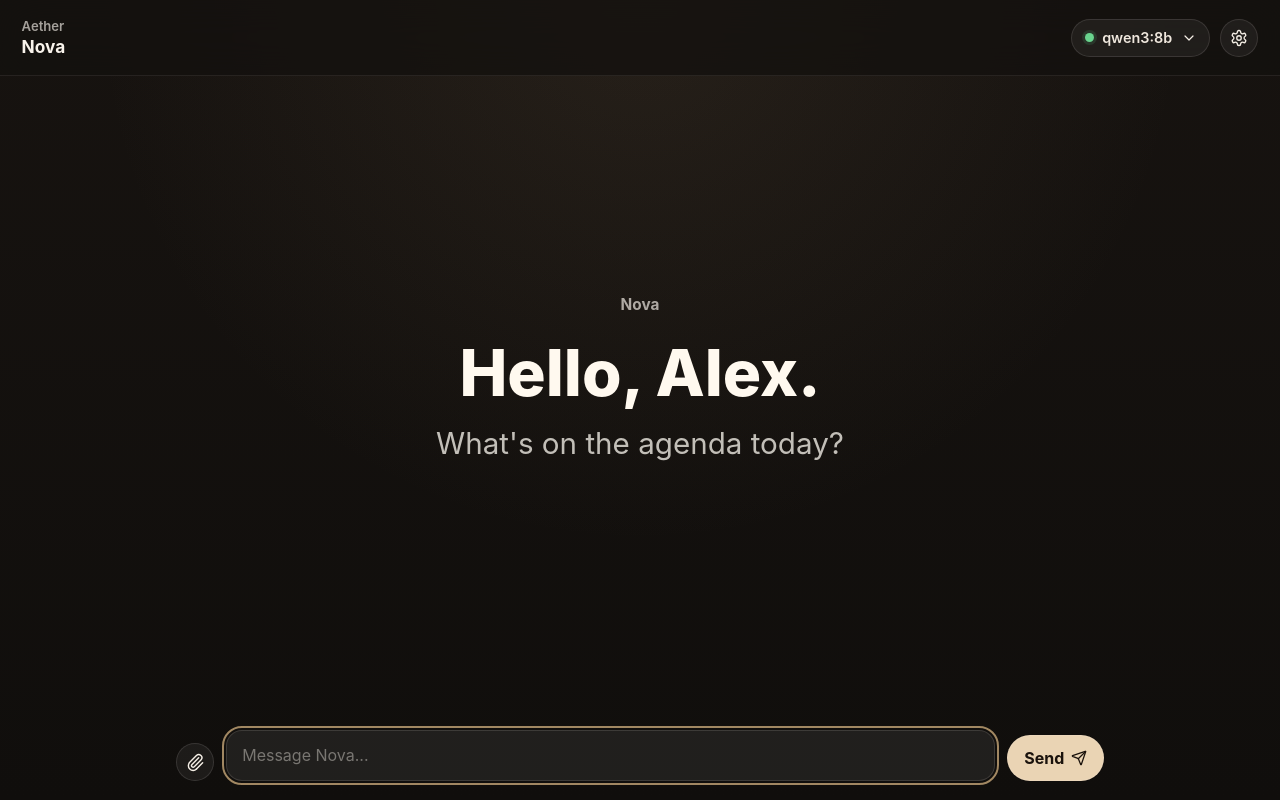
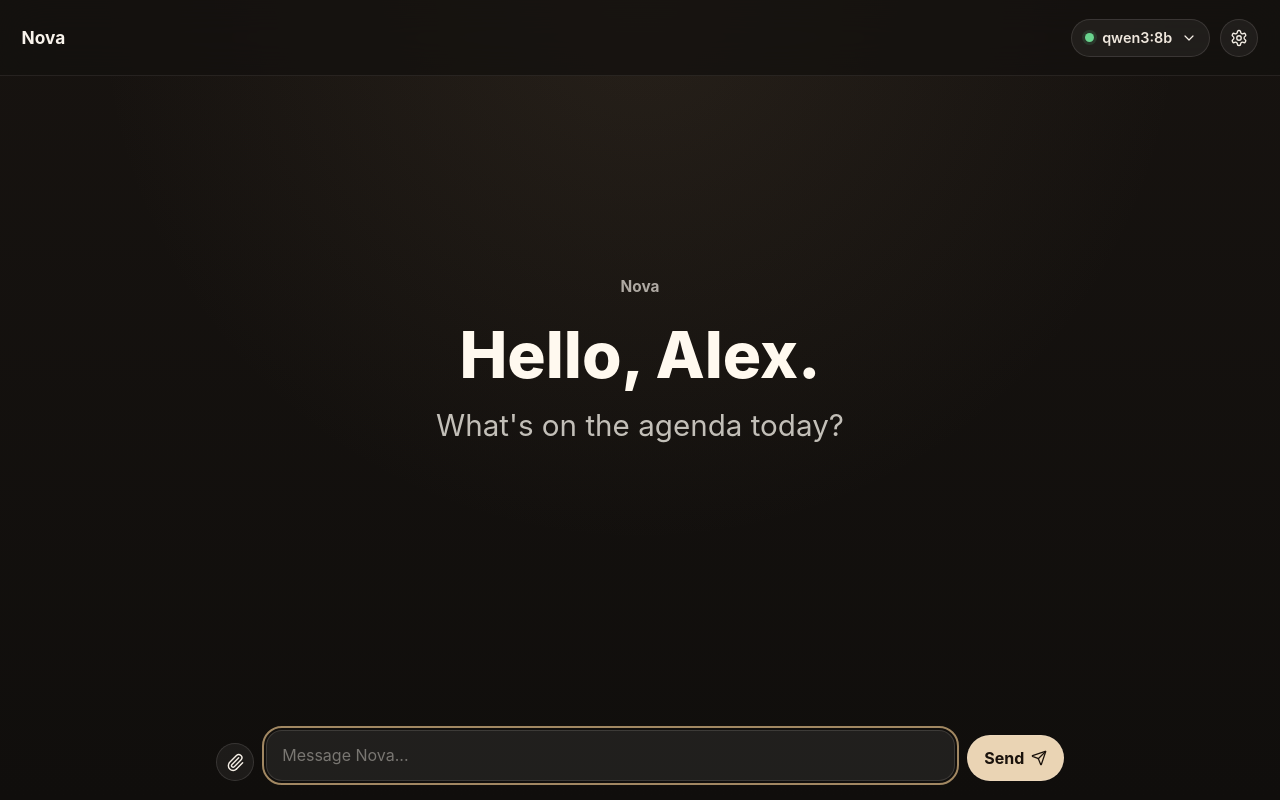
Before and after one commit to TheMiiSquadron/Project-Aether, a React (Vite) app: page / in a window 1280 px wide. Built offline with nearby package versions, Linux system fonts and the light colour scheme.

Commit message:
Polish initial UI layout

```diff
--- a/src/App.tsx
+++ b/src/App.tsx
@@ -1,10 +1,26 @@
 import { FormEvent, useEffect, useRef, useState } from "react";
-import { ChevronDown, Paperclip, Send, Settings } from "lucide-react";
+import { ChevronDown, Paperclip, Send, Settings, Square } from "lucide-react";
 
 const placeholderModel = {
   name: "qwen3:8b",
   status: "Ready"
 };
+
+type ComposerActionButtonProps = {
+  isGenerating?: boolean;
+};
+
+function ComposerActionButton({ isGenerating = false }: ComposerActionButtonProps) {
+  const label = isGenerating ? "Stop" : "Send";
+  const Icon = isGenerating ? Square : Send;
+
+  return (
+    <button className="send-button" type="submit" aria-label={label}>
+      <span>{label}</span>
+      <Icon size={16} strokeWidth={1.9} aria-hidden="true" />
+    </button>
+  );
+}
 
 export function App() {
   const composerRef = useRef<HTMLTextAreaElement>(null);
@@ -22,7 +38,6 @@ export function App() {
     <main className="aether-shell" aria-label="Aether">
       <header className="app-header">
         <div className="identity" aria-label="Application identity">
-          <span className="app-name">Aether</span>
           <span className="assistant-name">Nova</span>
         </div>
 
@@ -65,10 +80,7 @@ export function App() {
           aria-label="Message Nova"
         />
 
-        <button className="send-button" type="submit">
-          <span>Send</span>
-          <Send size={16} strokeWidth={1.9} aria-hidden="true" />
-        </button>
+        <ComposerActionButton />
       </form>
     </main>
   );
--- a/src/styles.css
+++ b/src/styles.css
@@ -59,15 +59,8 @@ textarea {
 
 .identity {
   display: flex;
-  flex-direction: column;
-  gap: 0.18rem;
+  align-items: center;
   min-width: 0;
-}
-
-.app-name {
-  color: rgba(244, 239, 232, 0.65);
-  font-size: 0.82rem;
-  font-weight: 600;
 }
 
 .assistant-name {
@@ -161,7 +154,7 @@ textarea:focus-visible {
   align-self: center;
   justify-self: center;
   width: min(100%, 42rem);
-  margin-top: -2rem;
+  margin-top: -4.25rem;
   text-align: center;
 }
 
@@ -192,7 +185,7 @@ textarea:focus-visible {
   grid-template-columns: auto minmax(0, 1fr) auto;
   align-items: end;
   gap: 0.75rem;
-  width: min(calc(100% - 2rem), 58rem);
+  width: min(calc(100% - 2rem), 53rem);
   margin: 0 auto;
   padding: 0.95rem 0 1.18rem;
 }
```
